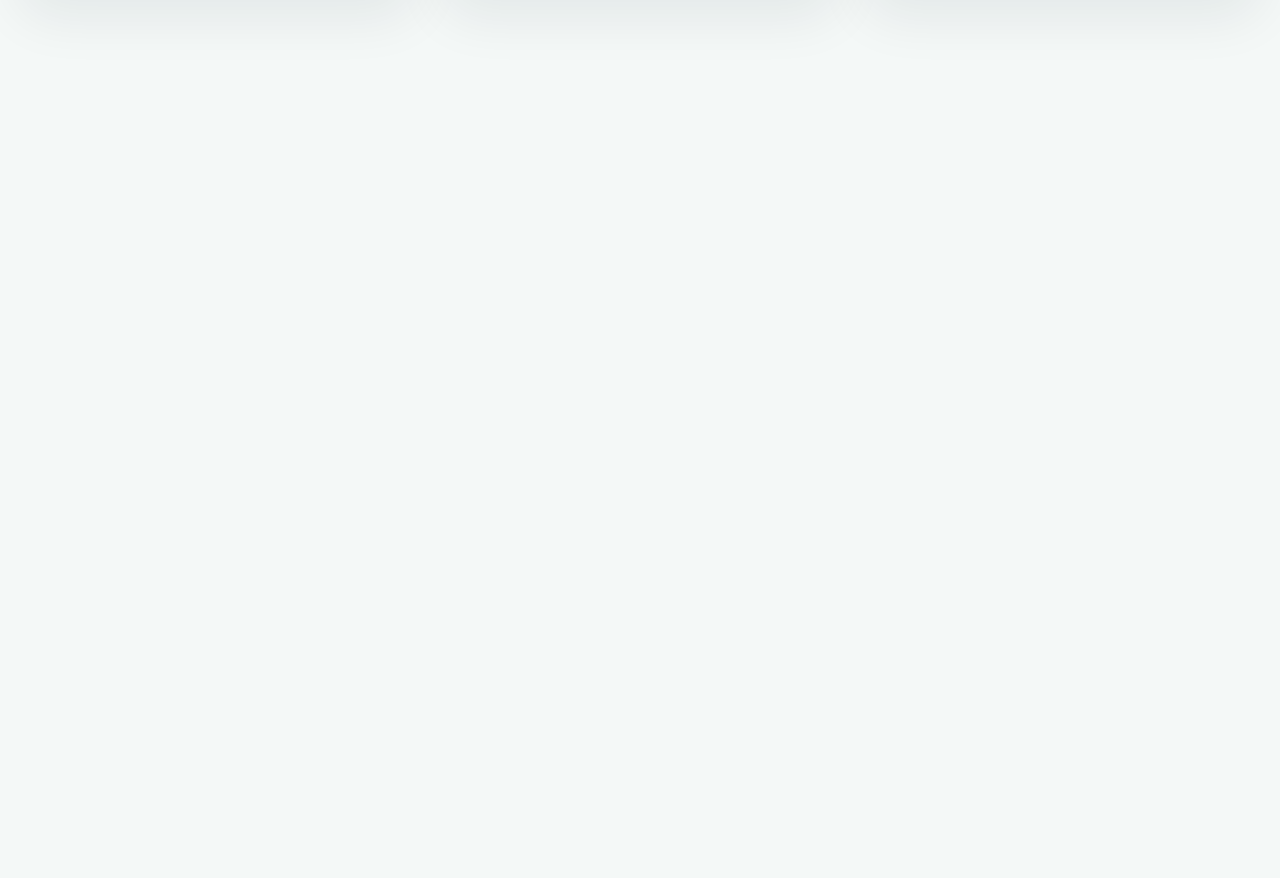
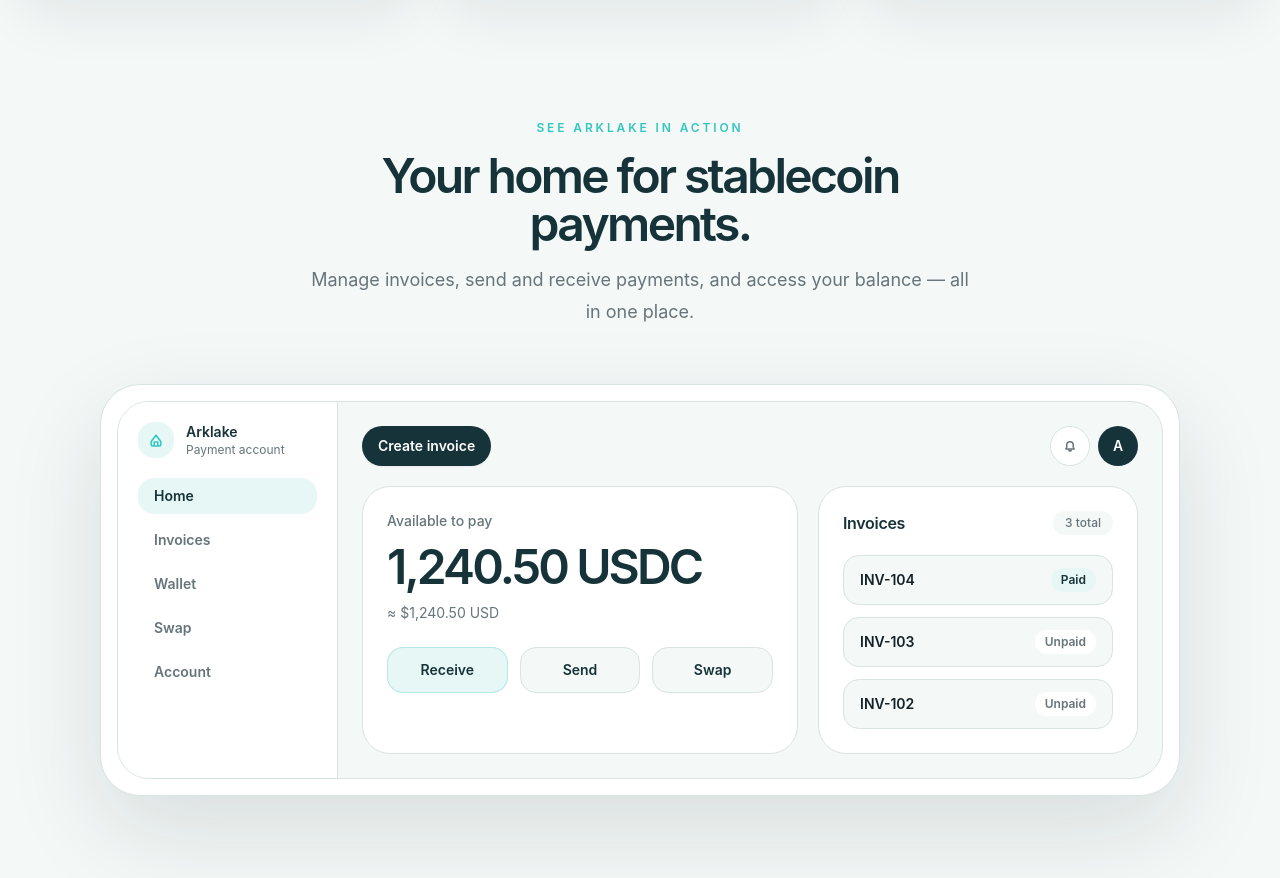
Before and after one commit to duck131199/arklake, a React (Vite) app: page / in a window 1280 px wide. Shown: the part 1311-2189 px from the top of the page. Before the commit the page ends 1423 px from the top, so only its background shows below. Built offline with nearby package versions, Linux system fonts and the light colour scheme.

Commit message:
Build Arklake product preview section

```diff
--- a/src/App.tsx
+++ b/src/App.tsx
@@ -156,6 +156,124 @@ function FeaturesSection() {
   )
 }
 
+const sidebarItems = ['Home', 'Invoices', 'Wallet', 'Swap', 'Account']
+
+const invoiceRows = [
+  { id: 'INV-104', status: 'Paid' },
+  { id: 'INV-103', status: 'Unpaid' },
+  { id: 'INV-102', status: 'Unpaid' },
+]
+
+function ProductPreviewSection() {
+  return (
+    <section id="product-preview" className={`${shellWidth} pb-24 pt-4 lg:pb-32 lg:pt-2`}>
+      <div className="mx-auto max-w-3xl min-w-0 text-center">
+        <p className="text-xs font-semibold uppercase tracking-[0.24em] text-arklake-aqua">See Arklake in action</p>
+        <h2 className="mx-auto mt-4 max-w-[20rem] text-[2rem] font-semibold leading-[1.04] tracking-[-0.055em] text-arklake-ink sm:max-w-[46rem] sm:text-5xl">
+          Your home for stablecoin payments.
+        </h2>
+        <p className="mx-auto mt-4 max-w-[20rem] text-base leading-7 text-slate sm:max-w-[42rem] sm:text-lg sm:leading-8">
+          Manage invoices, send and receive payments, and access your balance — all in one place.
+        </p>
+      </div>
+
+      <div className="mx-auto mt-12 w-full min-w-0 max-w-[1080px] rounded-[2rem] border border-lake-border bg-surface p-3 shadow-[0_34px_96px_rgba(20,33,39,0.12)] sm:rounded-[2.5rem] sm:p-4 lg:mt-14">
+        <div className="grid min-w-0 grid-cols-1 overflow-hidden rounded-[1.55rem] border border-lake-border bg-lake-canvas sm:rounded-[2rem] lg:grid-cols-[220px_minmax(0,1fr)]">
+          <aside className="min-w-0 border-b border-lake-border bg-surface p-4 lg:border-b-0 lg:border-r lg:p-5">
+            <div className="flex min-w-0 items-center gap-3">
+              <div className="flex h-9 w-9 shrink-0 items-center justify-center rounded-2xl bg-aqua-mist text-arklake-aqua">
+                <svg className="h-5 w-5" viewBox="0 0 20 20" fill="none" aria-hidden="true">
+                  <path d="M5.25 11.5 10 5.25l4.75 6.25v3.25A1.25 1.25 0 0 1 13.5 16h-7a1.25 1.25 0 0 1-1.25-1.25V11.5Z" stroke="currentColor" strokeWidth="1.6" strokeLinejoin="round" />
+                  <path d="M8.25 16v-4h3.5v4" stroke="currentColor" strokeWidth="1.6" strokeLinejoin="round" />
+                </svg>
+              </div>
+              <div className="min-w-0">
+                <p className="truncate text-sm font-semibold text-arklake-ink">Arklake</p>
+                <p className="truncate text-xs text-slate">Payment account</p>
+              </div>
+            </div>
+
+            <nav className="mt-5 flex min-w-0 gap-2 overflow-hidden lg:block lg:space-y-2" aria-label="Product preview navigation">
+              {sidebarItems.map((item) => {
+                const isActive = item === 'Home'
+                return (
+                  <div
+                    key={item}
+                    className={`min-w-0 shrink rounded-full px-3 py-2 text-xs font-semibold lg:flex lg:w-full lg:items-center lg:rounded-2xl lg:px-4 lg:text-sm ${
+                      isActive ? 'bg-aqua-mist text-arklake-ink' : 'text-slate'
+                    }`}
+                  >
+                    <span className="truncate">{item}</span>
+                  </div>
+                )
+              })}
+            </nav>
+          </aside>
+
+          <div className="min-w-0 p-4 sm:p-5 lg:p-6">
+            <div className="flex min-w-0 items-center justify-between gap-3">
+              <button className="inline-flex min-w-0 items-center justify-center rounded-full bg-arklake-ink px-4 py-2.5 text-sm font-semibold text-white shadow-sm">
+                <span className="truncate">Create invoice</span>
+              </button>
+              <div className="flex shrink-0 items-center gap-2">
+                <button className="flex h-10 w-10 items-center justify-center rounded-full border border-lake-border bg-surface text-slate" aria-label="Notifications">
+                  <svg className="h-4 w-4" viewBox="0 0 16 16" fill="none" aria-hidden="true">
+                    <path d="M4.75 6.9a3.25 3.25 0 0 1 6.5 0v2.35l1 1.85h-8.5l1-1.85V6.9Z" stroke="currentColor" strokeWidth="1.5" strokeLinejoin="round" />
+                    <path d="M6.75 12.15a1.35 1.35 0 0 0 2.5 0" stroke="currentColor" strokeWidth="1.5" strokeLinecap="round" />
+                  </svg>
+                </button>
+                <div className="flex h-10 w-10 items-center justify-center rounded-full bg-arklake-ink text-sm font-semibold text-white">A</div>
+              </div>
+            </div>
+
+            <div className="mt-5 grid min-w-0 grid-cols-1 gap-4 lg:grid-cols-[minmax(0,1fr)_320px] lg:gap-5">
+              <div className="min-w-0 rounded-[1.75rem] border border-lake-border bg-surface p-5 sm:p-6">
+                <p className="text-sm font-medium text-slate">Available to pay</p>
+                <p className="mt-3 text-[2.15rem] font-semibold leading-none tracking-[-0.06em] text-arklake-ink sm:text-5xl">1,240.50 USDC</p>
+                <p className="mt-3 text-sm text-slate">≈ $1,240.50 USD</p>
+
+                <div className="mt-6 grid min-w-0 grid-cols-3 gap-2 sm:gap-3">
+                  {['Receive', 'Send', 'Swap'].map((action, index) => (
+                    <button
+                      key={action}
+                      className={`min-w-0 rounded-2xl border px-2 py-3 text-xs font-semibold sm:text-sm ${
+                        index === 0 ? 'border-arklake-aqua/30 bg-aqua-mist text-arklake-ink' : 'border-lake-border bg-lake-canvas text-arklake-ink'
+                      }`}
+                    >
+                      <span className="truncate">{action}</span>
+                    </button>
+                  ))}
+                </div>
+              </div>
+
+              <div className="min-w-0 rounded-[1.75rem] border border-lake-border bg-surface p-5 sm:p-6">
+                <div className="flex items-center justify-between gap-3">
+                  <h3 className="text-base font-semibold tracking-[-0.02em] text-arklake-ink">Invoices</h3>
+                  <span className="rounded-full bg-lake-canvas px-3 py-1 text-xs font-medium text-slate">3 total</span>
+                </div>
+
+                <div className="mt-5 space-y-3">
+                  {invoiceRows.map((invoice) => {
+                    const isPaid = invoice.status === 'Paid'
+                    return (
+                      <div key={invoice.id} className="flex min-w-0 items-center justify-between gap-3 rounded-2xl border border-lake-border bg-lake-canvas px-4 py-3">
+                        <span className="min-w-0 truncate text-sm font-semibold text-deep-text">{invoice.id}</span>
+                        <span className={`shrink-0 rounded-full px-2.5 py-1 text-xs font-semibold ${isPaid ? 'bg-aqua-mist text-arklake-ink' : 'bg-surface text-slate'}`}>
+                          {invoice.status}
+                        </span>
+                      </div>
+                    )
+                  })}
+                </div>
+              </div>
+            </div>
+          </div>
+        </div>
+      </div>
+    </section>
+  )
+}
+
 export default function App() {
   return (
     <main className="min-h-screen bg-lake-canvas text-deep-text">
@@ -230,6 +348,7 @@ export default function App() {
       </section>
 
       <FeaturesSection />
+      <ProductPreviewSection />
     </main>
   )
 }
```
